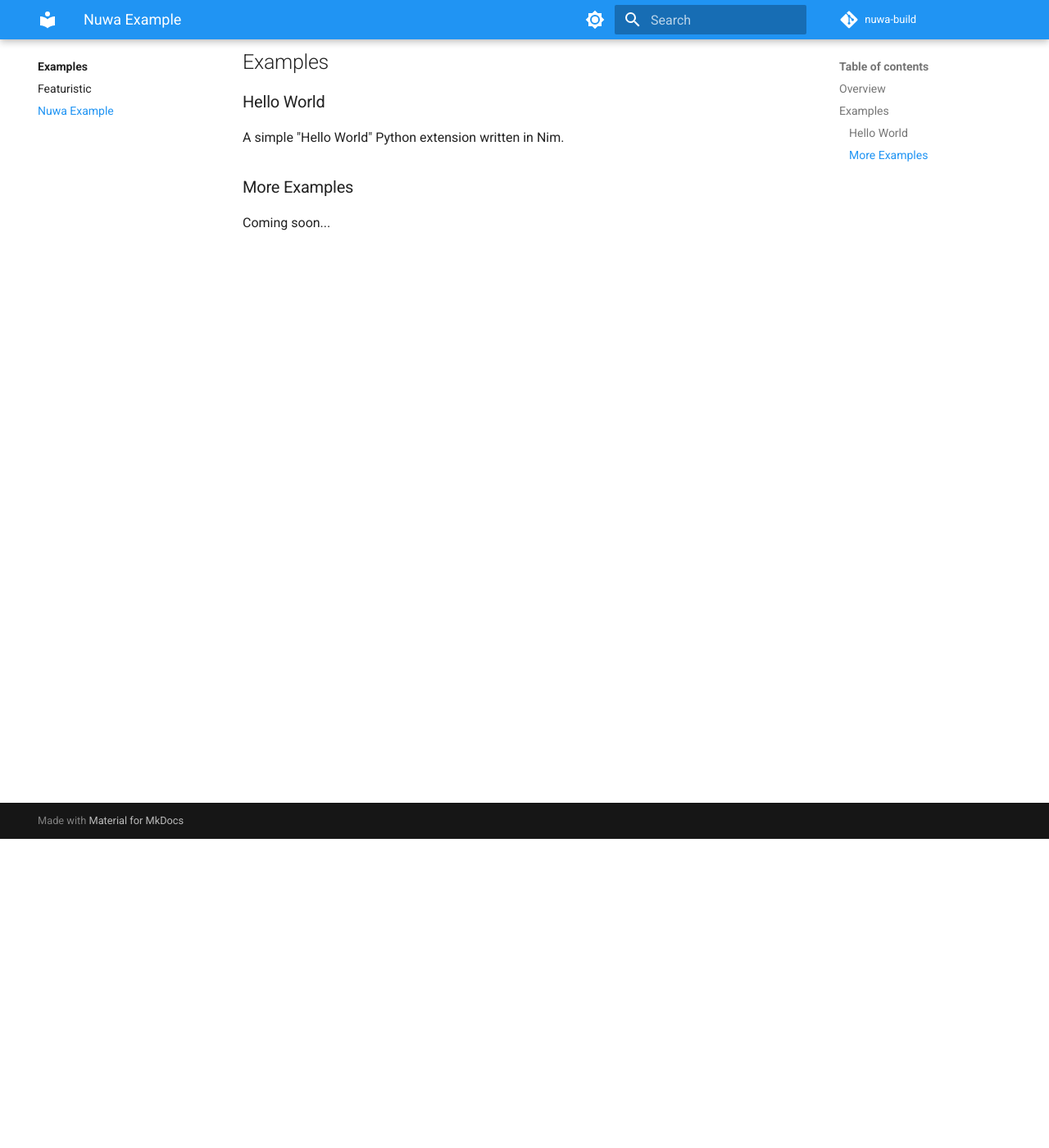
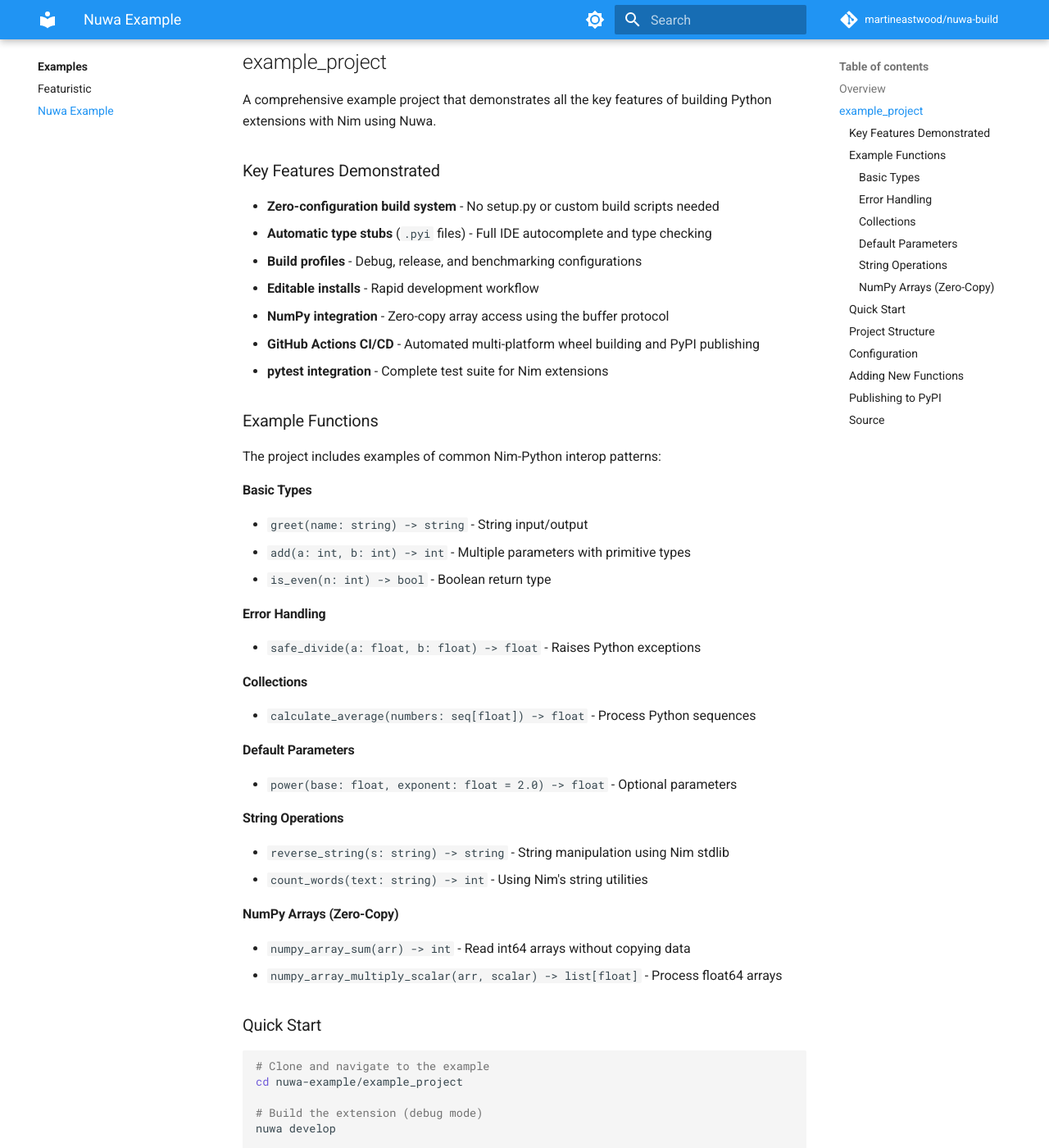
Before and after one commit to martineastwood/nuwa-docs, an MkDocs documentation site: the page built from docs/examples/nuwa-example/index.md, in a window 1280 px wide and 1400 px high, scrolled down 377 px. Shown: the whole window at 82% size. Built offline with MkDocs 1.6.1 and Material for MkDocs 9.7.7, drawn with Linux system fonts in a browser that asks for light colours; comment, search, counter and statistics services are not loaded; the version menu is left out; some of the changed text lies outside the part shown.

````diff
--- a/docs/examples/nuwa-example/index.md
+++ b/docs/examples/nuwa-example/index.md
@@ -6,12 +6,150 @@
 
 This repository contains example projects showing how to build Python extensions with Nim using the Nuwa toolchain.
 
-## Examples
+## example_project
 
-### Hello World
+A comprehensive example project that demonstrates all the key features of building Python extensions with Nim using Nuwa.
 
-A simple "Hello World" Python extension written in Nim.
+### Key Features Demonstrated
 
-### More Examples
+- **Zero-configuration build system** - No setup.py or custom build scripts needed
+- **Automatic type stubs** (`.pyi` files) - Full IDE autocomplete and type checking
+- **Build profiles** - Debug, release, and benchmarking configurations
+- **Editable installs** - Rapid development workflow
+- **NumPy integration** - Zero-copy array access using the buffer protocol
+- **GitHub Actions CI/CD** - Automated multi-platform wheel building and PyPI publishing
+- **pytest integration** - Complete test suite for Nim extensions
 
-Coming soon...
+### Example Functions
+
+The project includes examples of common Nim-Python interop patterns:
+
+#### Basic Types
+
+- `greet(name: string) -> string` - String input/output
+- `add(a: int, b: int) -> int` - Multiple parameters with primitive types
+- `is_even(n: int) -> bool` - Boolean return type
+
+#### Error Handling
+
+- `safe_divide(a: float, b: float) -> float` - Raises Python exceptions
+
+#### Collections
+
+- `calculate_average(numbers: seq[float]) -> float` - Process Python sequences
+
+#### Default Parameters
+
+- `power(base: float, exponent: float = 2.0) -> float` - Optional parameters
+
+#### String Operations
+
+- `reverse_string(s: string) -> string` - String manipulation using Nim stdlib
+- `count_words(text: string) -> int` - Using Nim's string utilities
+
+#### NumPy Arrays (Zero-Copy)
+
+- `numpy_array_sum(arr) -> int` - Read int64 arrays without copying data
+- `numpy_array_multiply_scalar(arr, scalar) -> list[float]` - Process float64 arrays
+
+### Quick Start
+
+```bash
+# Clone and navigate to the example
+cd nuwa-example/example_project
+
+# Build the extension (debug mode)
+nuwa develop
+
+# Run the example script
+python example.py
+
+# Run tests
+pytest
+```
+
+### Project Structure
+
+```
+example_project/
+├── .github/
+│   └── workflows/
+│       └── publish.yml          # PyPI publishing workflow
+├── nim/                          # Nim source files
+│   ├── example_project_lib.nim    # Main entry point
+│   └── helpers.nim              # Additional modules
+├── example_project/               # Python package
+│   ├── __init__.py              # Package wrapper
+│   ├── example_project_lib.so   # Compiled extension (generated)
+│   └── example_project_lib.pyi  # Type stubs (generated)
+├── tests/                       # Pytest tests
+│   └── test_example_project.py
+├── example.py                   # Usage examples
+└── pyproject.toml               # Project configuration
+```
+
+### Configuration
+
+The project uses `pyproject.toml` for all configuration:
+
+```toml
+[build-system]
+requires = ["nuwa-build"]
+build-backend = "nuwa_build"
+
+[tool.nuwa]
+nim-source = "nim"
+module-name = "example_project"
+lib-name = "example_project_lib"
+entry-point = "example_project_lib.nim"
+nimble-deps = ["nimpy@0.2.1", "nuwa_sdk@0.3.0"]
+
+# Build profiles
+[tool.nuwa.profiles.dev]
+nim-flags = ["-d:debug", "--debugger:native", "--linenos:on"]
+
+[tool.nuwa.profiles.release]
+nim-flags = ["-d:release", "--opt:speed"]
+```
+
+### Adding New Functions
+
+1. Edit `nim/example_project_lib.nim`:
+```nim
+import nuwa_sdk
+
+proc my_function(x: int, y: int): string {.nuwa_export.} =
+  ## Your function documentation
+  return "Result: " & $(x + y)
+```
+
+2. Rebuild:
+```bash
+nuwa develop
+```
+
+3. Use from Python (with full autocomplete):
+```python
+from example_project import my_function
+
+# IDE shows: my_function(x: int, y: int) -> str
+result = my_function(5, 10)
+```
+
+### Publishing to PyPI
+
+The project includes a GitHub Actions workflow for automated publishing:
+
+```bash
+git tag v1.0.0
+git push origin v1.0.0
+```
+
+The workflow automatically builds wheels for:
+
+- **Platforms**: Linux, macOS, Windows
+- **Python versions**: 3.9, 3.10, 3.11, 3.12, 3.13, 3.14
+
+### Source
+
+Repository: [github.com/martineastwood/nuwa-example](https://github.com/martineastwood/nuwa-example)
--- a/mkdocs.yml
+++ b/mkdocs.yml
@@ -1,8 +1,9 @@
 site_name: Nuwa Documentation
 site_description: Central documentation for all Nuwa projects
 site_author: Nuwa
-repo_url: https://github.com/martineastwood/nuwa-build/
-repo_name: nuwa-build
+site_url: https://martineastwood.github.io/nuwa-docs/
+repo_url: https://github.com/martineastwood/nuwa-build
+repo_name: martineastwood/nuwa-build
 edit_uri: ""
 
 theme:
````
Also changed, not shown: docs/index.md (+1 -1 lines), docs/nuwa-build-action/advanced.md (+1 -0 lines), docs/nuwa-build/configuration.md (+1 -0 lines), docs/nuwa-build/structure.md (+1 -0 lines), 2 other files.
